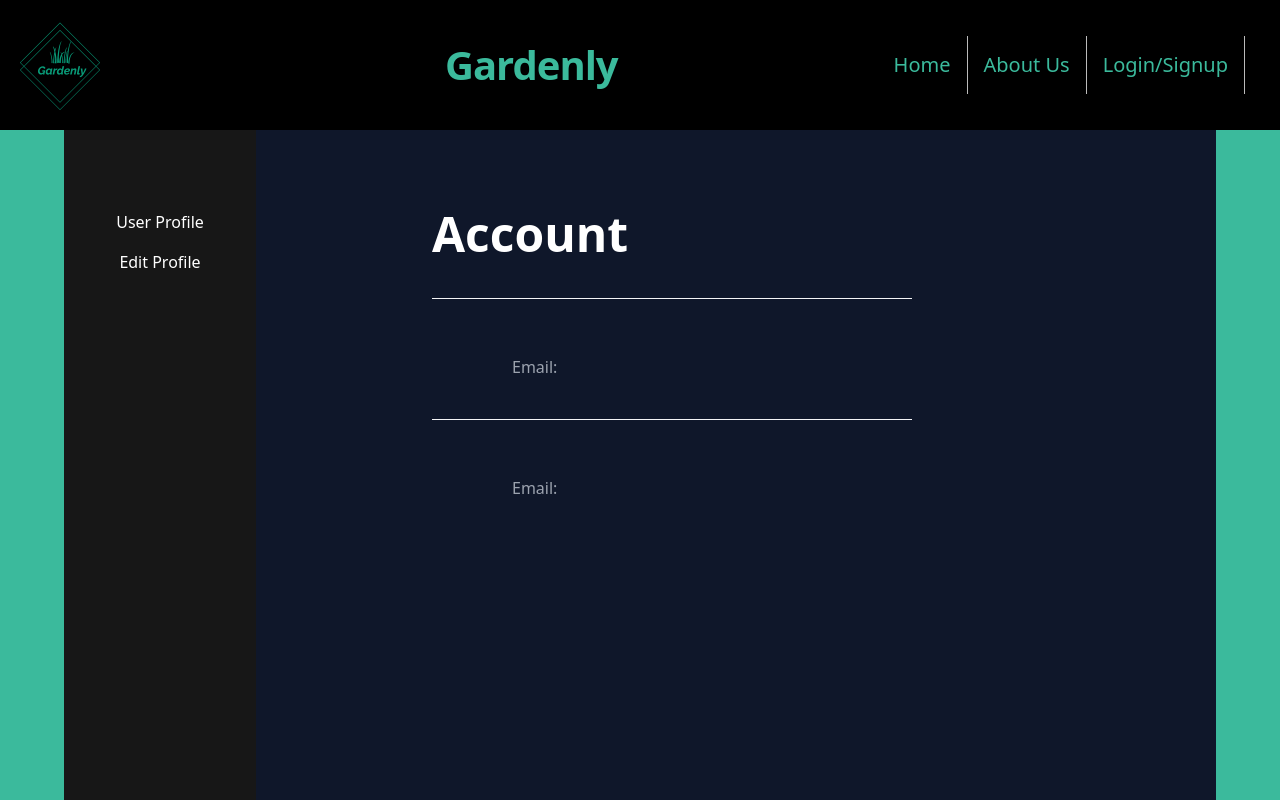
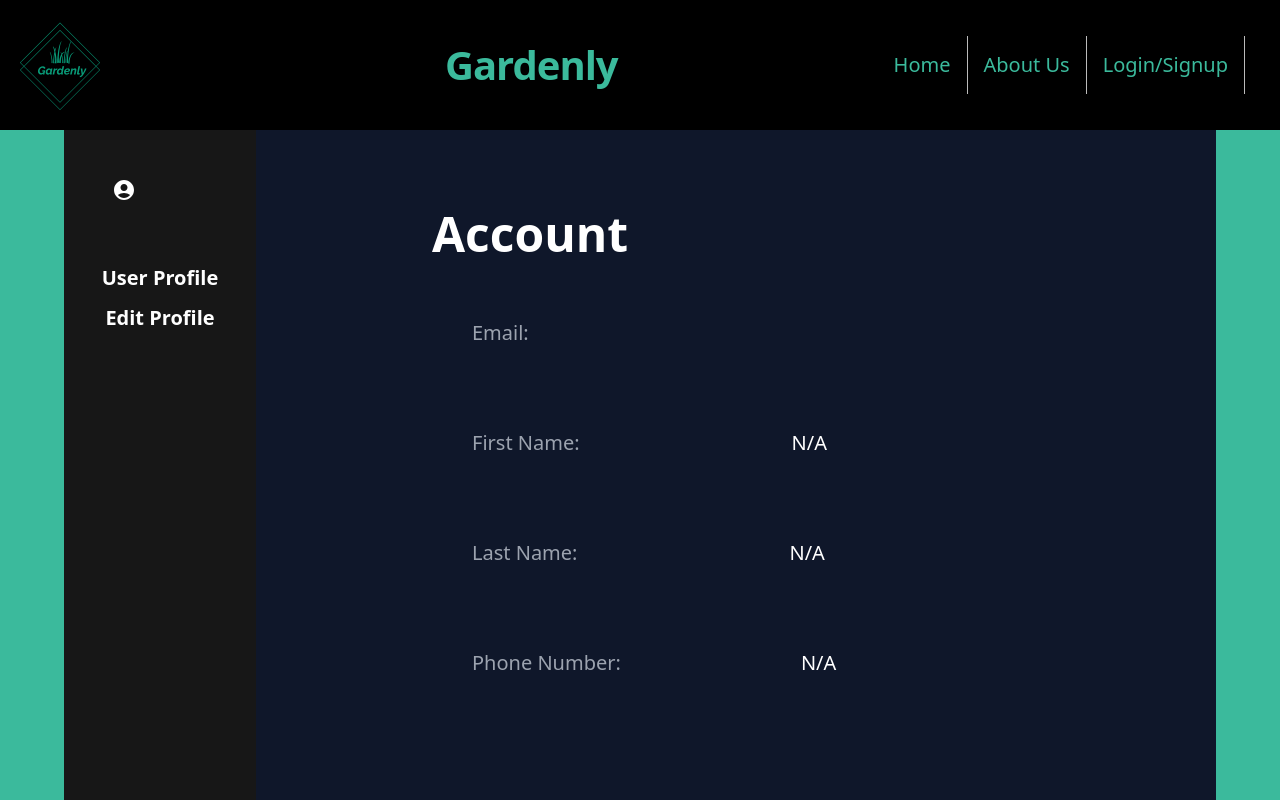
Before and after one commit to Neev1108/Gardenly, a Next.js app: page /navigation/profile in a window 1280 px wide. Built offline with nearby package versions, Linux system fonts and the light colour scheme.

Commit message:
working on edit profile api endpoint

```diff
--- a/components/UserProfile.js
+++ b/components/UserProfile.js
@@ -1,22 +1,33 @@
 import { useState } from "react";
 
 const userProfile = (props) => {
+
   return (
     <div className="bg-slate-900 h-screen" id="content">
-    <div className="flex flex-col text-white ml-44 divide-y divide-gray-100 w-6/12">
+    <div className="flex flex-col text-white ml-44 w-6/12">
       <div className="text-white text-5xl bold font-sans font-semibold mt-20 pb-10">
         {" "}
         Account{" "}
       </div>
 
-      <div className="flex flex-row border-t-zinc-400 pt-14 pb-10">
-        <div className="text-gray-400 pl-20"> Email: </div>
-        <div className="text-white pl-48"> {props.user} </div>
+      <div className="flex flex-row pb-10">
+        <div className="text-[20px] text-gray-400 pl-10 p-5"> Email: </div>
+        <div className="text-[20px] text-white pl-48 p-5"> {props.user} </div>
       </div>
 
-      <div className="flex flex-row border-t-zinc-400 pt-14 pb-10">
-        <div className="text-gray-400 pl-20"> Email: </div>
-        <div className="text-white pl-48"> {props.user} </div>
+      <div className="flex flex-row pb-10">
+        <div className="text-[20px] text-gray-400 pl-10 p-5"> First Name: </div>
+        <div className="text-[20px] text-white pl-48 p-5"> { props.first_name ? props.first_name: "N/A" } </div>
+      </div>
+
+      <div className="flex flex-row  pb-10">
+        <div className="text-[20px] text-gray-400 pl-10 p-5"> Last Name: </div>
+        <div className="text-[20px] text-white pl-48 p-5"> { props.last_name ? props.last_name: "N/A" } </div>
+      </div>
+
+      <div className="flex flex-row  pb-10">
+        <div className="text-[20px] text-gray-400 pl-10 p-5"> Phone Number: </div>
+        <div className="text-[20px] text-white pl-[160px] p-5"> { props.phone_number ? props.phone_number : "N/A" } </div>
       </div>
 
     </div>
--- a/lib/profileAPI.js
+++ b/lib/profileAPI.js
@@ -6,7 +6,7 @@ export const profileEdit = (auth_token, first_name, last_name, phone_number) =>
     console.log("Reached Middleware")
     let data = {"token": auth_token, "FirstName": first_name, "LastName": last_name, "PhoneNumber": phone_number}
     try {
-        const res = axios.post("/api/profile", data)
+        const res = axios.post("/api/profile/editProfile", data)
         return res
     }
     catch(error){
--- a/package.json
+++ b/package.json
@@ -8,6 +8,7 @@
   "dependencies": {
     "@emotion/react": "^11.7.1",
     "@emotion/styled": "^11.6.0",
+    "@mui/icons-material": "^5.4.2",
     "@mui/material": "^5.4.0",
     "@next-auth/mongodb-adapter": "^1.0.1",
     "axios": "^0.25.0",
@@ -15,11 +16,8 @@
     "js-cookie": "^3.0.1",
     "mongodb": "^4.3.1",
     "next": "latest",
-    "next-auth": "^4.1.2",
     "react": "^17.0.2",
-    "react-dom": "^17.0.2",
-    "recoil": "^0.5.2",
-    "swr": "^1.1.2"
+    "react-dom": "^17.0.2"
   },
   "devDependencies": {
     "@types/node": "17.0.4",
--- a/pages/api/profile/editProfile.js
+++ b/pages/api/profile/editProfile.js
@@ -8,6 +8,7 @@ export default async function handler(req, res) {
 
   //cross checks will databse and returns the objectID, email, password
   const { db } = await connectToDatabase();
+  console.log(db)
 
  await db
     .collection("users")
@@ -23,8 +24,7 @@ export default async function handler(req, res) {
       function (err, res) {
         if (err) throw err;
         console.log("1 document updated");
-        db.close();
-        res.status(200)
+        res.status(200).json()
       }
     );
 }
--- a/pages/navigation/profile.js
+++ b/pages/navigation/profile.js
@@ -3,6 +3,7 @@ import Cookies from "js-cookie";
 import { getUser } from "../../lib/userApi";
 import React from "react";
 import { profileEdit } from "../../lib/profileAPI";
+import AccountCircleIcon from '@mui/icons-material/AccountCircle';
 
 
 //Imports for Parent or Child components
@@ -98,6 +99,7 @@ class profilePage extends React.Component {
         this.state.phone_number
       );
 
+      console.log(res)
       if (res.status == 200){
         Router.push("navigation/profile")
       }
@@ -162,11 +164,12 @@ class profilePage extends React.Component {
           <div id="dashboard" className="flex flex-row ">
             <div id="sidebar" className="flex flex-col
              text-white h-screen w-48 ml-16 space-y-4 bg-neutral-900">
-              <button className="hover:border hover:text-gray-500 text-white leading-6 mt-20" onClick={(e) => this.buttonPressed(e.target.innerHTML)}>
+               <AccountCircleIcon className="h-[100px] w-[100px] m-12"> </AccountCircleIcon>
+              <button className="text-[20px] font-semibold hover:border hover:text-gray-500 text-white leading-6 mt-20" onClick={(e) => this.buttonPressed(e.target.innerHTML)}>
                 User Profile
               </button>
 
-              <button className="hover:border-2 hover:text-gray-500 text-white leading-6" onClick={(e) => this.buttonPressed(e.target.innerHTML)}>
+              <button className="text-[20px] font-semibold hover:border-2 hover:text-gray-500 text-white leading-6" onClick={(e) => this.buttonPressed(e.target.innerHTML)}>
                 Edit Profile
               </button>
             </div>
```
Also changed, not shown: 1 other file (tests, documents, lock files or other folders).
